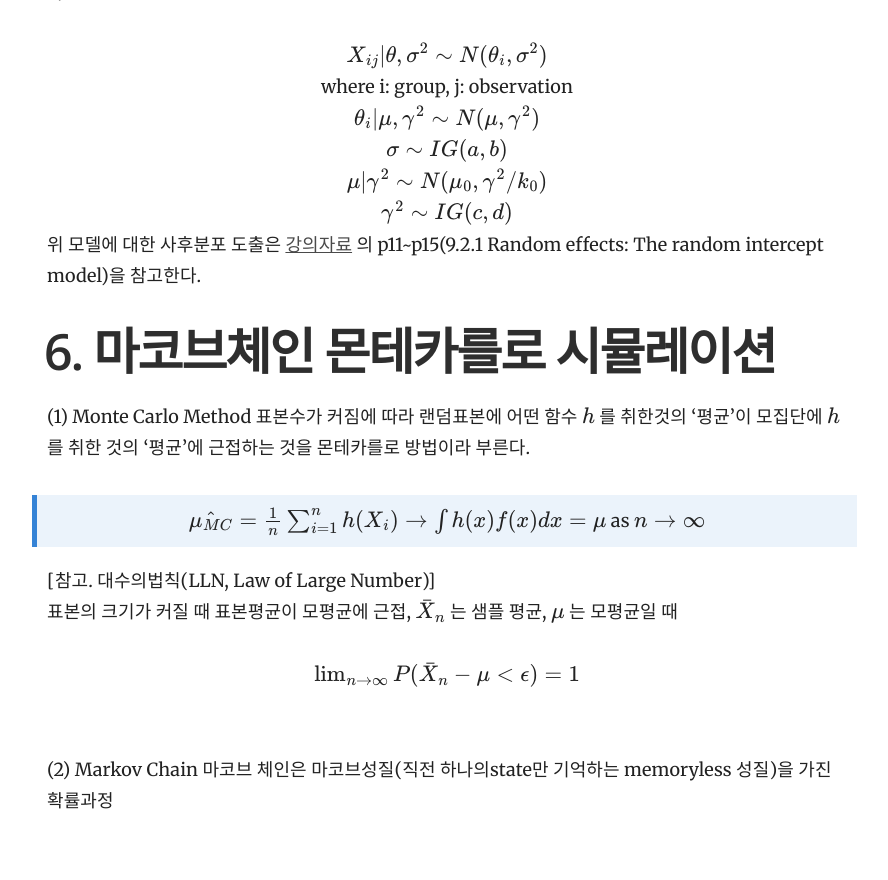
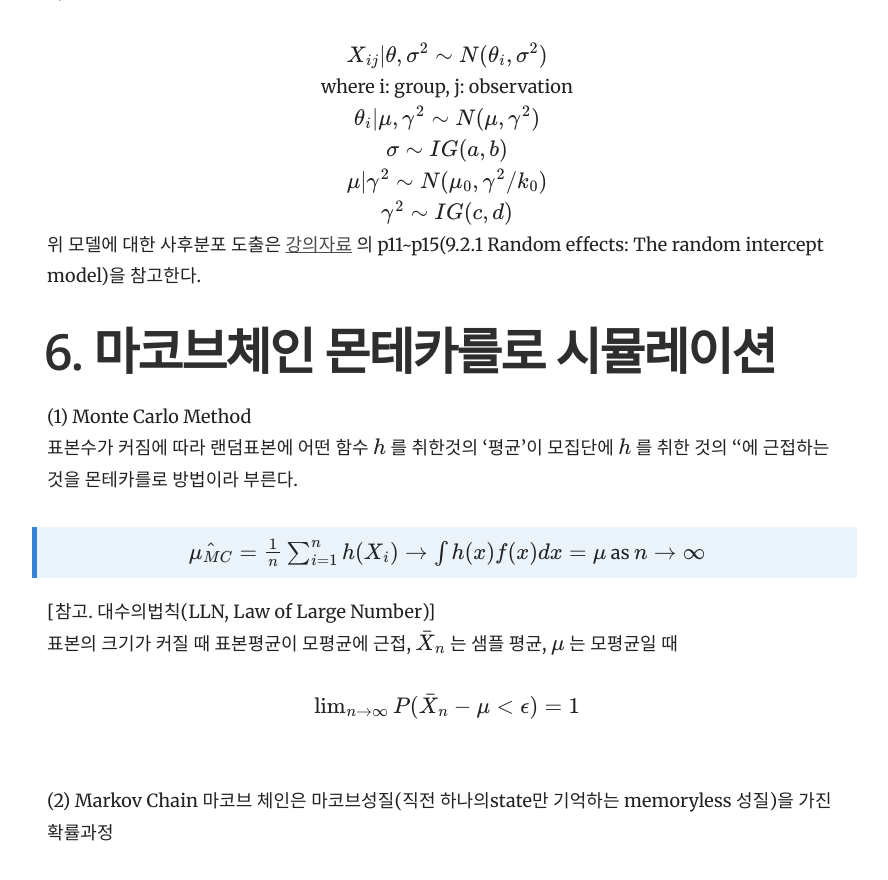
Before and after one commit to yrk3434/yrk3434.github.io, a Jekyll site: the page built from _docs/Theory/Bayesian Inference.md, in a window 1280 px wide and 900 px high, scrolled down 6241 px. Shown: the top 880 px of the window, without its empty margins (343-1231 px from the left). Built offline with Jekyll 4.4.1, drawn with Linux system fonts in a browser that asks for light colours; formulas are drawn with MathJax 3.

Commit message:
Update Bayesian Inference.md

```diff
--- a/_docs/Theory/Bayesian Inference.md
+++ b/_docs/Theory/Bayesian Inference.md
@@ -190,8 +190,8 @@ iid 관측치의 경우 $ X1,...,Xn $ 의 정보상수는 $ nI_1(\theta) $
 
 
 # 6. 마코브체인 몬테카를로 시뮬레이션
-(1) Monte Carlo Method
-표본수가 커짐에 따라 랜덤표본에 어떤 함수 $ h $ 를 취한것의 '평균'이 모집단에 $ h $ 를 취한 것의 '평균'에 근접하는 것을 몬테카를로 방법이라 부른다.
+(1) Monte Carlo Method <br/>
+표본수가 커짐에 따라 랜덤표본에 어떤 함수 $ h $ 를 취한것의 '평균'이 모집단에 $ h $ 를 취한 것의 ''에 근접하는 것을 몬테카를로 방법이라 부른다.
 > <center> $ \hat{\mu_{MC}} = \frac{1}{n} \sum^{n}_{i=1} h(X_i) \to \int h(x)f(x) dx = \mu $  as $ n \to \infty $ </center>
 
 [참고. 대수의법칙(LLN, Law of Large Number)] <br/>
```
